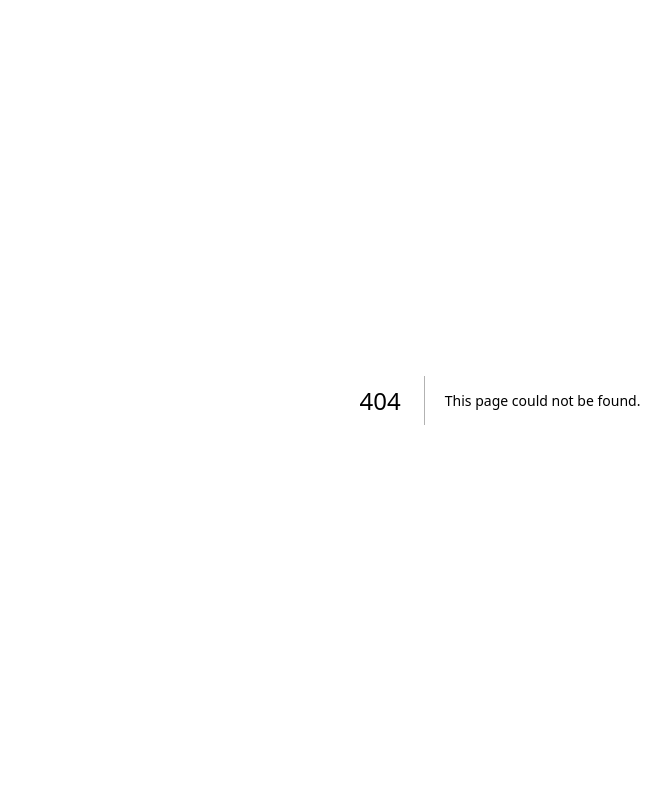
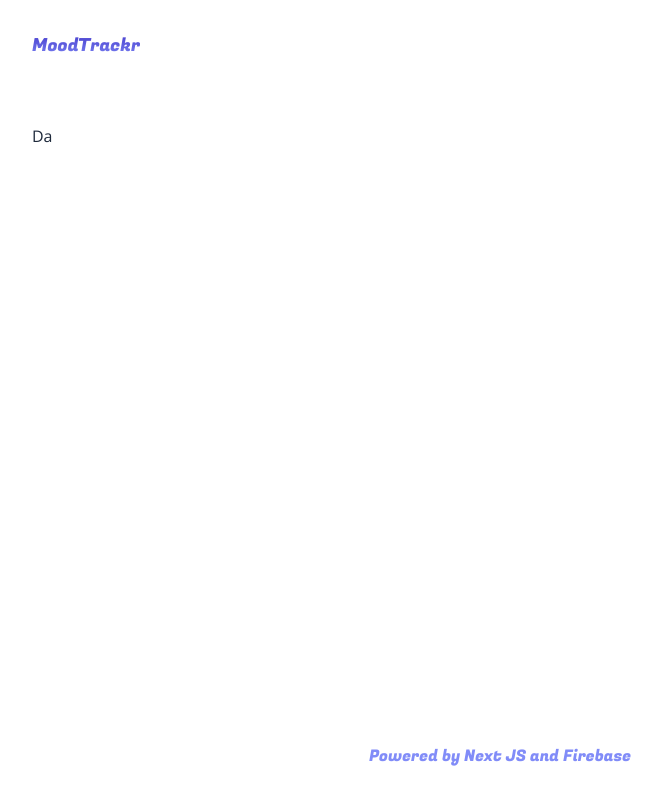
Before and after one commit to darkside550/MoodTrackr, a Next.js app: page /dashboard in a window 1280 px wide. Before the commit this address had no page. Shown: the whole page, without its empty margins (140-811 px from the left). Built offline with nearby package versions, Linux system fonts and the light colour scheme.

Commit message:
Initialized the codebase and styled hero and some other components

```diff
--- /dev/null
+++ b/app/dashboard/page.js
@@ -0,0 +1,22 @@
+import Dashboard from "@/components/Dashboard";
+import Login from "@/components/Login";
+import Main from "@/components/Main";
+import React from "react";
+
+export const metadata = {
+  title: "MoodTrackr · Dashboard",
+};
+
+const DashboardPage = () => {
+  const isAuthenticated = true;
+
+  let children = <Login />;
+
+  if (isAuthenticated) {
+    children = <Dashboard />;
+  }
+
+  return <Main>{children}</Main>;
+};
+
+export default DashboardPage;
--- a/app/globals.css
+++ b/app/globals.css
@@ -2,32 +2,9 @@
 @tailwind components;
 @tailwind utilities;
 
-:root {
-  --foreground-rgb: 0, 0, 0;
-  --background-start-rgb: 214, 219, 220;
-  --background-end-rgb: 255, 255, 255;
+
+.textGradient {
+    background: -webkit-linear-gradient(#4338ca, #818cf8);
+    -webkit-background-clip: text;
+    -webkit-text-fill-color: transparent;
 }
-
-@media (prefers-color-scheme: dark) {
-  :root {
-    --foreground-rgb: 255, 255, 255;
-    --background-start-rgb: 0, 0, 0;
-    --background-end-rgb: 0, 0, 0;
-  }
-}
-
-body {
-  color: rgb(var(--foreground-rgb));
-  background: linear-gradient(
-      to bottom,
-      transparent,
-      rgb(var(--background-end-rgb))
-    )
-    rgb(var(--background-start-rgb));
-}
-
-@layer utilities {
-  .text-balance {
-    text-wrap: balance;
-  }
-}
--- a/app/layout.js
+++ b/app/layout.js
@@ -1,17 +1,37 @@
-import { Inter } from "next/font/google";
+import { Fugaz_One, Open_Sans } from "next/font/google";
 import "./globals.css";
 
-const inter = Inter({ subsets: ["latin"] });
+const openSans = Open_Sans({ subsets: ["latin"] });
+const fugaz = Fugaz_One({ subsets: ["latin"], weight: ["400"] });
 
 export const metadata = {
-  title: "Create Next App",
-  description: "Generated by create next app",
+  title: "MoodTrackr",
+  description: "Track your daily Moods",
 };
 
 export default function RootLayout({ children }) {
+  const header = (
+    <header className='p-4 sm:p-8 flex items-center justify-between gap-4'>
+      <h1 className={"text-base sm:text-lg textGradient " + fugaz.className}>MoodTrackr</h1>
+    </header>
+  );
+  const footer = (
+    <footer className='p-4 sm:p-8 grid place-items-center'>
+      <p className={"text-indigo-400 " + fugaz.className}>Powered by Next JS and Firebase</p>
+    </footer>
+  );
+
   return (
-    <html lang="en">
-      <body className={inter.className}>{children}</body>
+    <html lang='en'>
+      <body
+        className={
+          "w-full max-w-[1000px] mx-auto text-sm sm:text-base min-h-screen flex flex-col text-slate-800 " +
+          openSans.className
+        }>
+        {header}
+        {children}
+        {footer}
+      </body>
     </html>
   );
 }
--- a/app/page.js
+++ b/app/page.js
@@ -1,113 +1,10 @@
-import Image from "next/image";
+import Hero from "@/components/Hero";
+import Main from "@/components/Main";
 
-export default function Home() {
+export default function HomePage() {
   return (
-    <main className="flex min-h-screen flex-col items-center justify-between p-24">
-      <div className="z-10 max-w-5xl w-full items-center justify-between font-mono text-sm lg:flex">
-        <p className="fixed left-0 top-0 flex w-full justify-center border-b border-gray-300 bg-gradient-to-b from-zinc-200 pb-6 pt-8 backdrop-blur-2xl dark:border-neutral-800 dark:bg-zinc-800/30 dark:from-inherit lg:static lg:w-auto  lg:rounded-xl lg:border lg:bg-gray-200 lg:p-4 lg:dark:bg-zinc-800/30">
-          Get started by editing&nbsp;
-          <code className="font-mono font-bold">app/page.js</code>
-        </p>
-        <div className="fixed bottom-0 left-0 flex h-48 w-full items-end justify-center bg-gradient-to-t from-white via-white dark:from-black dark:via-black lg:static lg:h-auto lg:w-auto lg:bg-none">
-          <a
-            className="pointer-events-none flex place-items-center gap-2 p-8 lg:pointer-events-auto lg:p-0"
-            href="https://vercel.com?utm_source=create-next-app&utm_medium=appdir-template&utm_campaign=create-next-app"
-            target="_blank"
-            rel="noopener noreferrer"
-          >
-            By{" "}
-            <Image
-              src="/vercel.svg"
-              alt="Vercel Logo"
-              className="dark:invert"
-              width={100}
-              height={24}
-              priority
-            />
-          </a>
-        </div>
-      </div>
-
-      <div className="relative flex place-items-center before:absolute before:h-[300px] before:w-full sm:before:w-[480px] before:-translate-x-1/2 before:rounded-full before:bg-gradient-radial before:from-white before:to-transparent before:blur-2xl before:content-[''] after:absolute after:-z-20 after:h-[180px] after:w-full sm:after:w-[240px] after:translate-x-1/3 after:bg-gradient-conic after:from-sky-200 after:via-blue-200 after:blur-2xl after:content-[''] before:dark:bg-gradient-to-br before:dark:from-transparent before:dark:to-blue-700 before:dark:opacity-10 after:dark:from-sky-900 after:dark:via-[#0141ff] after:dark:opacity-40 before:lg:h-[360px] z-[-1]">
-        <Image
-          className="relative dark:drop-shadow-[0_0_0.3rem_#ffffff70] dark:invert"
-          src="/next.svg"
-          alt="Next.js Logo"
-          width={180}
-          height={37}
-          priority
-        />
-      </div>
-
-      <div className="mb-32 grid text-center lg:max-w-5xl lg:w-full lg:mb-0 lg:grid-cols-4 lg:text-left">
-        <a
-          href="https://nextjs.org/docs?utm_source=create-next-app&utm_medium=appdir-template&utm_campaign=create-next-app"
-          className="group rounded-lg border border-transparent px-5 py-4 transition-colors hover:border-gray-300 hover:bg-gray-100 hover:dark:border-neutral-700 hover:dark:bg-neutral-800/30"
-          target="_blank"
-          rel="noopener noreferrer"
-        >
-          <h2 className={`mb-3 text-2xl font-semibold`}>
-            Docs{" "}
-            <span className="inline-block transition-transform group-hover:translate-x-1 motion-reduce:transform-none">
-              -&gt;
-            </span>
-          </h2>
-          <p className={`m-0 max-w-[30ch] text-sm opacity-50`}>
-            Find in-depth information about Next.js features and API.
-          </p>
-        </a>
-
-        <a
-          href="https://nextjs.org/learn?utm_source=create-next-app&utm_medium=appdir-template-tw&utm_campaign=create-next-app"
-          className="group rounded-lg border border-transparent px-5 py-4 transition-colors hover:border-gray-300 hover:bg-gray-100 hover:dark:border-neutral-700 hover:dark:bg-neutral-800 hover:dark:bg-opacity-30"
-          target="_blank"
-          rel="noopener noreferrer"
-        >
-          <h2 className={`mb-3 text-2xl font-semibold`}>
-            Learn{" "}
-            <span className="inline-block transition-transform group-hover:translate-x-1 motion-reduce:transform-none">
-              -&gt;
-            </span>
-          </h2>
-          <p className={`m-0 max-w-[30ch] text-sm opacity-50`}>
-            Learn about Next.js in an interactive course with&nbsp;quizzes!
-          </p>
-        </a>
-
-        <a
-          href="https://vercel.com/templates?framework=next.js&utm_source=create-next-app&utm_medium=appdir-template&utm_campaign=create-next-app"
-          className="group rounded-lg border border-transparent px-5 py-4 transition-colors hover:border-gray-300 hover:bg-gray-100 hover:dark:border-neutral-700 hover:dark:bg-neutral-800/30"
-          target="_blank"
-          rel="noopener noreferrer"
-        >
-          <h2 className={`mb-3 text-2xl font-semibold`}>
-            Templates{" "}
-            <span className="inline-block transition-transform group-hover:translate-x-1 motion-reduce:transform-none">
-              -&gt;
-            </span>
-          </h2>
-          <p className={`m-0 max-w-[30ch] text-sm opacity-50`}>
-            Explore starter templates for Next.js.
-          </p>
-        </a>
-
-        <a
-          href="https://vercel.com/new?utm_source=create-next-app&utm_medium=appdir-template&utm_campaign=create-next-app"
-          className="group rounded-lg border border-transparent px-5 py-4 transition-colors hover:border-gray-300 hover:bg-gray-100 hover:dark:border-neutral-700 hover:dark:bg-neutral-800/30"
-          target="_blank"
-          rel="noopener noreferrer"
-        >
-          <h2 className={`mb-3 text-2xl font-semibold`}>
-            Deploy{" "}
-            <span className="inline-block transition-transform group-hover:translate-x-1 motion-reduce:transform-none">
-              -&gt;
-            </span>
-          </h2>
-          <p className={`m-0 max-w-[30ch] text-sm opacity-50 text-balance`}>
-            Instantly deploy your Next.js site to a shareable URL with Vercel.
-          </p>
-        </a>
-      </div>
-    </main>
+    <Main className=''>
+      <Hero />
+    </Main>
   );
 }
--- /dev/null
+++ b/components/Button.js
@@ -0,0 +1,17 @@
+import { Fugaz_One } from "next/font/google";
+import React from "react";
+
+const fugaz = Fugaz_One({ subsets: ["latin"], weight: ["400"] });
+
+export default function Button(props) {
+  const { text, dark } = props;
+  return (
+    <button
+      className={
+        " rounded-full overflow-hidden duration-200 hover:opacity-60 border-2 border-solid border-indigo-600 " +
+        (dark ? " text-white bg-indigo-600" : " text-indigo-600")
+      }>
+      <p className={"px-6 sm:px-10 whitespace-nowrap py-2 sm:py-3 " + fugaz.className}>{text}</p>
+    </button>
+  );
+}
--- /dev/null
+++ b/components/Dashboard.js
@@ -0,0 +1,5 @@
+import React from "react";
+
+export default function Dashboard() {
+  return <div>Da</div>;
+}
--- /dev/null
+++ b/components/Hero.js
@@ -0,0 +1,25 @@
+import { Fugaz_One } from "next/font/google";
+import React from "react";
+import Button from "./Button";
+
+const fugaz = Fugaz_One({ subsets: ["latin"], weight: ["400"] });
+
+export default function Hero() {
+  return (
+    <div className='py-4 md:py-10 flex flex-col gap-4 sm:gap-8'>
+      <h1 className={"text-5xl sm:text-text-6xl md:text-7xl text-center " + fugaz.className}>
+        <span className='textGradient'>MoodTrackr</span> helps you track your{" "}
+        <span className='textGradient'>daily</span> behaviour and keep track of your mood!
+      </h1>
+
+      <p className='text-lg sm:text-xl md:text-2xl text-center w-full mx-auto max-w-[600px]'>
+        Create your mood record and see how you fell on{" "}
+        <span className='font-semibold'>every day of the year.</span>
+      </p>
+      <div className='grid grid-cols-2 gap-4 w-fit mx-auto'>
+        <Button text='Sign Up' />
+        <Button text='Login' dark />
+      </div>
+    </div>
+  );
+}
--- /dev/null
+++ b/components/Login.js
@@ -0,0 +1,5 @@
+import React from "react";
+
+export default function Login() {
+  return <div>Login</div>;
+}
--- /dev/null
+++ b/components/Main.js
@@ -0,0 +1,7 @@
+function Main(props) {
+  const { children } = props;
+
+  return <main className='flex-1 flex flex-col className="p-4 sm:p-8'>{children}</main>;
+}
+
+export default Main;
```
